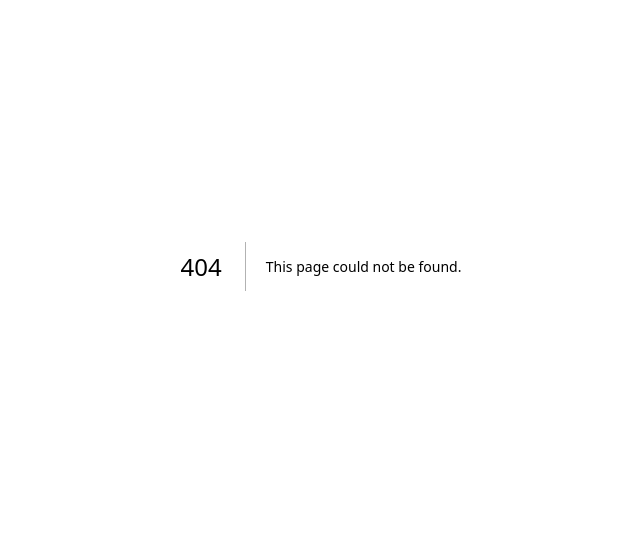
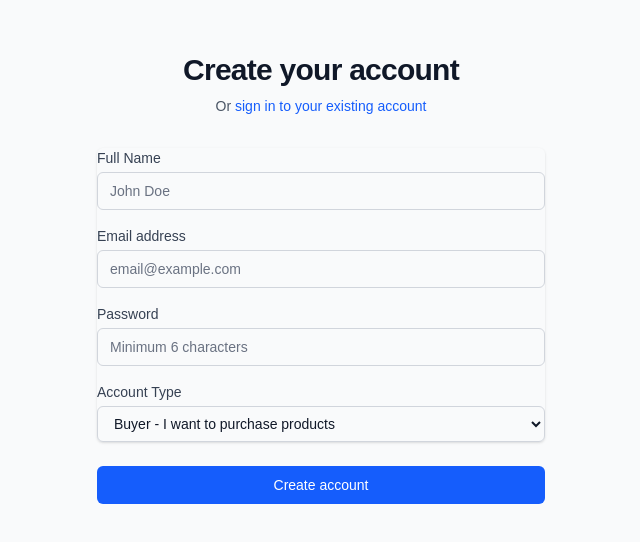
Before and after one commit to DusaPraharsh/dropshipping-site, a Next.js app: page /auth/signup in a window 1280 px wide. Before the commit this address had no page. Shown: the part 134-676 px from the top of the page, without its empty margins (319-959 px from the left). Built offline with nearby package versions, Linux system fonts and the light colour scheme.

Commit message:
routing and signup page

```diff
--- /dev/null
+++ b/src/app/api/auth/[...nextauth]/route.ts
@@ -0,0 +1,3 @@
+import { handlers } from "@/lib/auth"
+
+export const { GET, POST } = handlers
--- /dev/null
+++ b/src/app/api/auth/register/route.ts
@@ -0,0 +1,56 @@
+import { NextRequest, NextResponse } from "next/server"
+import { prisma } from "@/lib/prisma"
+import bcrypt from "bcryptjs"
+import { z } from "zod"
+
+const registerSchema = z.object({
+  email: z.string().email(),
+  password: z.string().min(6),
+  name: z.string().min(1),
+  role: z.enum(["BUYER", "DISTRIBUTOR"]),
+})
+
+export async function POST(req: NextRequest) {
+  try {
+    const body = await req.json()
+    const { email, password, name, role } = registerSchema.parse(body)
+
+    const existingUser = await prisma.user.findUnique({
+      where: { email },
+    })
+
+    if (existingUser) {
+      return NextResponse.json(
+        { error: "User already exists" },
+        { status: 400 }
+      )
+    }
+
+    const hashedPassword = await bcrypt.hash(password, 10)
+
+    const user = await prisma.user.create({
+      data: {
+        email,
+        password: hashedPassword,
+        name,
+        role: role as "BUYER" | "DISTRIBUTOR",
+      },
+    })
+
+    return NextResponse.json(
+      { message: "User created successfully", userId: user.id },
+      { status: 201 }
+    )
+  } catch (error) {
+    if (error instanceof z.ZodError) {
+      return NextResponse.json(
+        { error: "Invalid input", details: error.issues },
+        { status: 400 }
+      )
+    }
+    return NextResponse.json(
+      { error: "Internal server error" },
+      { status: 500 }
+    )
+  }
+}
--- /dev/null
+++ b/src/app/auth/signup/page.tsx
@@ -0,0 +1,147 @@
+"use client"
+
+import { useState } from "react"
+import { useRouter } from "next/navigation"
+import Link from "next/link"
+
+export default function SignUpPage() {
+  const router = useRouter()
+  const [formData, setFormData] = useState({
+    email: "",
+    password: "",
+    name: "",
+    role: "BUYER" as "BUYER" | "DISTRIBUTOR",
+  })
+  const [error, setError] = useState("")
+  const [loading, setLoading] = useState(false)
+
+  const handleSubmit = async (e: React.FormEvent) => {
+    e.preventDefault()
+    setError("")
+    setLoading(true)
+
+    try {
+      const response = await fetch("/api/auth/register", {
+        method: "POST",
+        headers: { "Content-Type": "application/json" },
+        body: JSON.stringify(formData),
+      })
+
+      const data = await response.json()
+
+      if (!response.ok) {
+        setError(data.error || "Registration failed")
+        return
+      }
+
+      router.push("/auth/signin?registered=true")
+    } catch (err) {
+      setError("An error occurred. Please try again.")
+    } finally {
+      setLoading(false)
+    }
+  }
+
+  return (
+    <div className="flex min-h-screen items-center justify-center bg-gray-50 px-4 py-12 sm:px-6 lg:px-8">
+      <div className="w-full max-w-md space-y-8">
+        <div>
+          <h2 className="mt-6 text-center text-3xl font-bold tracking-tight text-gray-900">
+            Create your account
+          </h2>
+          <p className="mt-2 text-center text-sm text-gray-600">
+            Or{" "}
+            <Link
+              href="/auth/signin"
+              className="font-medium text-blue-600 hover:text-blue-500"
+            >
+              sign in to your existing account
+            </Link>
+          </p>
+        </div>
+        <form className="mt-8 space-y-6" onSubmit={handleSubmit}>
+          {error && (
+            <div className="rounded-md bg-red-50 p-4">
+              <p className="text-sm text-red-800">{error}</p>
+            </div>
+          )}
+          <div className="space-y-4 rounded-md shadow-sm">
+            <div>
+              <label htmlFor="name" className="block text-sm font-medium text-gray-700">
+                Full Name
+              </label>
+              <input
+                id="name"
+                name="name"
+                type="text"
+                required
+                value={formData.name}
+                onChange={(e) => setFormData({ ...formData, name: e.target.value })}
+                className="relative mt-1 block w-full rounded-md border border-gray-300 px-3 py-2 text-gray-900 placeholder-gray-500 focus:z-10 focus:border-blue-500 focus:outline-none focus:ring-blue-500 sm:text-sm"
+                placeholder="John Doe"
+              />
+            </div>
+            <div>
+              <label htmlFor="email" className="block text-sm font-medium text-gray-700">
+                Email address
+              </label>
+              <input
+                id="email"
+                name="email"
+                type="email"
+                autoComplete="email"
+                required
+                value={formData.email}
+                onChange={(e) => setFormData({ ...formData, email: e.target.value })}
+                className="relative mt-1 block w-full rounded-md border border-gray-300 px-3 py-2 text-gray-900 placeholder-gray-500 focus:z-10 focus:border-blue-500 focus:outline-none focus:ring-blue-500 sm:text-sm"
+                placeholder="email@example.com"
+              />
+            </div>
+            <div>
+              <label htmlFor="password" className="block text-sm font-medium text-gray-700">
+                Password
+              </label>
+              <input
+                id="password"
+                name="password"
+                type="password"
+                autoComplete="new-password"
+                required
+                minLength={6}
+                value={formData.password}
+                onChange={(e) => setFormData({ ...formData, password: e.target.value })}
+                className="relative mt-1 block w-full rounded-md border border-gray-300 px-3 py-2 text-gray-900 placeholder-gray-500 focus:z-10 focus:border-blue-500 focus:outline-none focus:ring-blue-500 sm:text-sm"
+                placeholder="Minimum 6 characters"
+              />
+            </div>
+            <div>
+              <label htmlFor="role" className="block text-sm font-medium text-gray-700">
+                Account Type
+              </label>
+              <select
+                id="role"
+                name="role"
+                value={formData.role}
+                onChange={(e) => setFormData({ ...formData, role: e.target.value as "BUYER" | "DISTRIBUTOR" })}
+                className="relative mt-1 block w-full rounded-md border border-gray-300 px-3 py-2 text-gray-900 focus:z-10 focus:border-blue-500 focus:outline-none focus:ring-blue-500 sm:text-sm"
+              >
+                <option value="BUYER">Buyer - I want to purchase products</option>
+                <option value="DISTRIBUTOR">Distributor - I want to sell products</option>
+              </select>
+            </div>
+          </div>
+
+          <div>
+            <button
+              type="submit"
+              disabled={loading}
+              className="group relative flex w-full justify-center rounded-md border border-transparent bg-blue-600 px-4 py-2 text-sm font-medium text-white hover:bg-blue-700 focus:outline-none focus:ring-2 focus:ring-blue-500 focus:ring-offset-2 disabled:opacity-50"
+            >
+              {loading ? "Creating account..." : "Create account"}
+            </button>
+          </div>
+        </form>
+      </div>
+    </div>
+  )
+}
```
